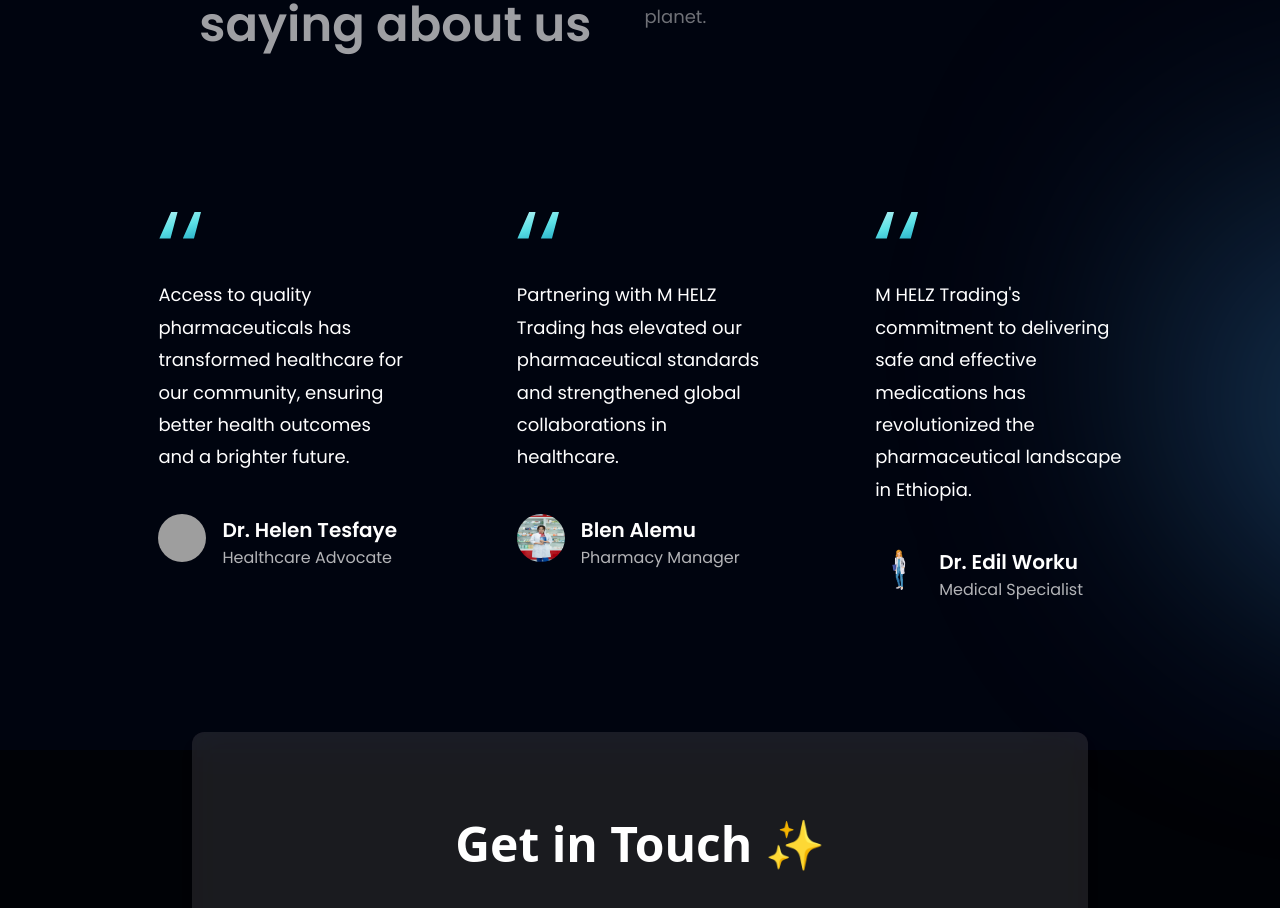
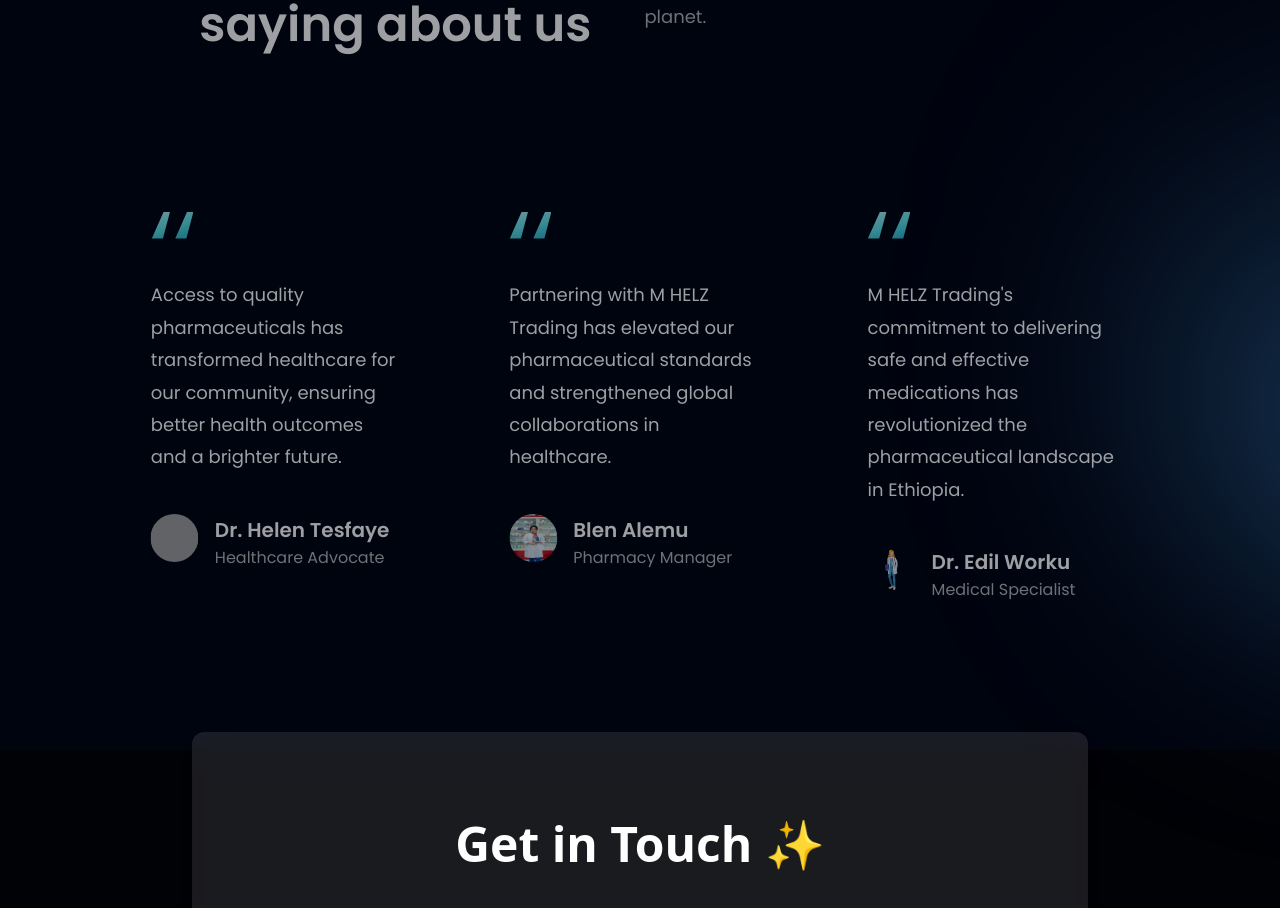
Before and after one commit to BlenB-dev/M-HELZ-Trading-Plc, a React (Vite) app in the folder Pharma/: page / in a window 1280 px wide. Shown: the part 1551-2459 px from the top of the page. Built offline with nearby package versions, Linux system fonts and the light colour scheme; grey boxes are pictures that could not be loaded.

Commit message:
change Testionials

```diff
--- a/Pharma/src/components/Testimonials.jsx
+++ b/Pharma/src/components/Testimonials.jsx
@@ -34,7 +34,7 @@ const Testimonials = () => (
       {feedback.map((card) => (
         <div
           key={card.id}
-          className="w-full sm:w-[45%] md:w-[30%] lg:w-[28%] p-4"
+          className="w-full animate-slide  sm:w-[45%] md:w-[30%] lg:w-[28%] p-4"
         >
           <FeedbackCard {...card} />
         </div>
```
